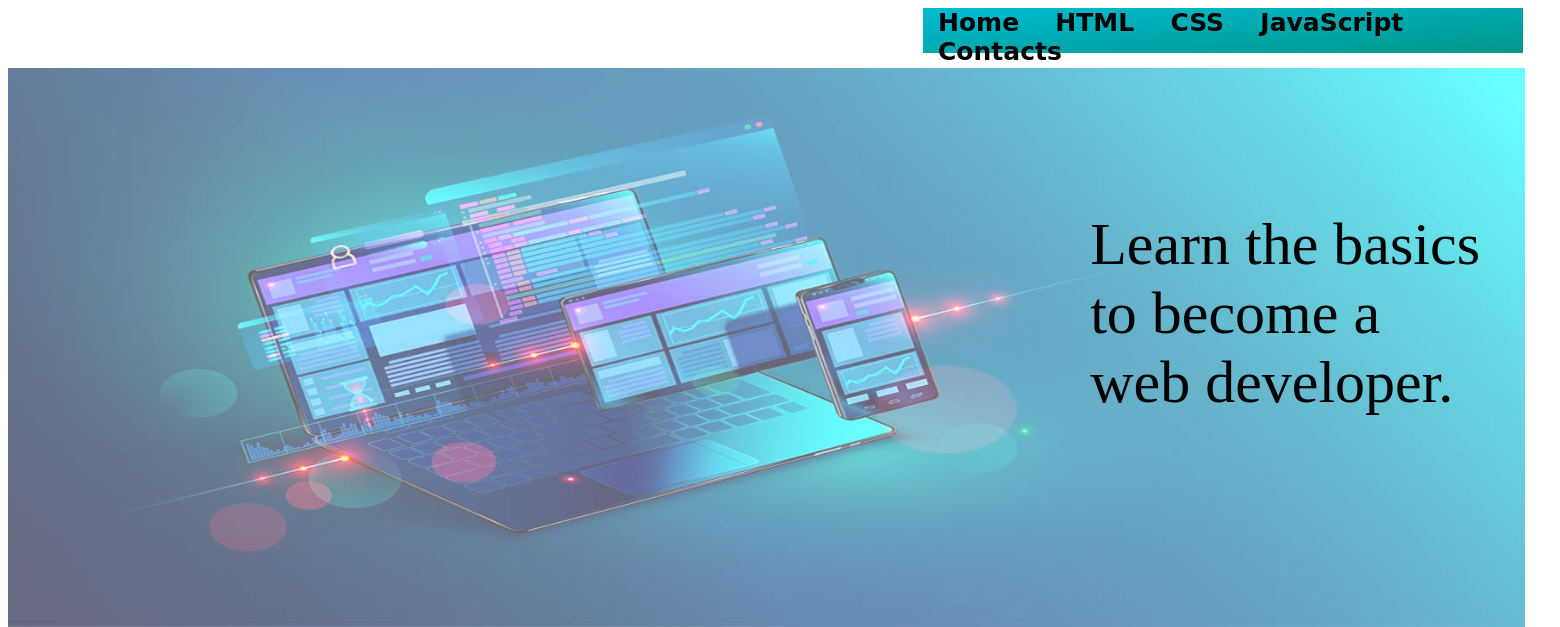
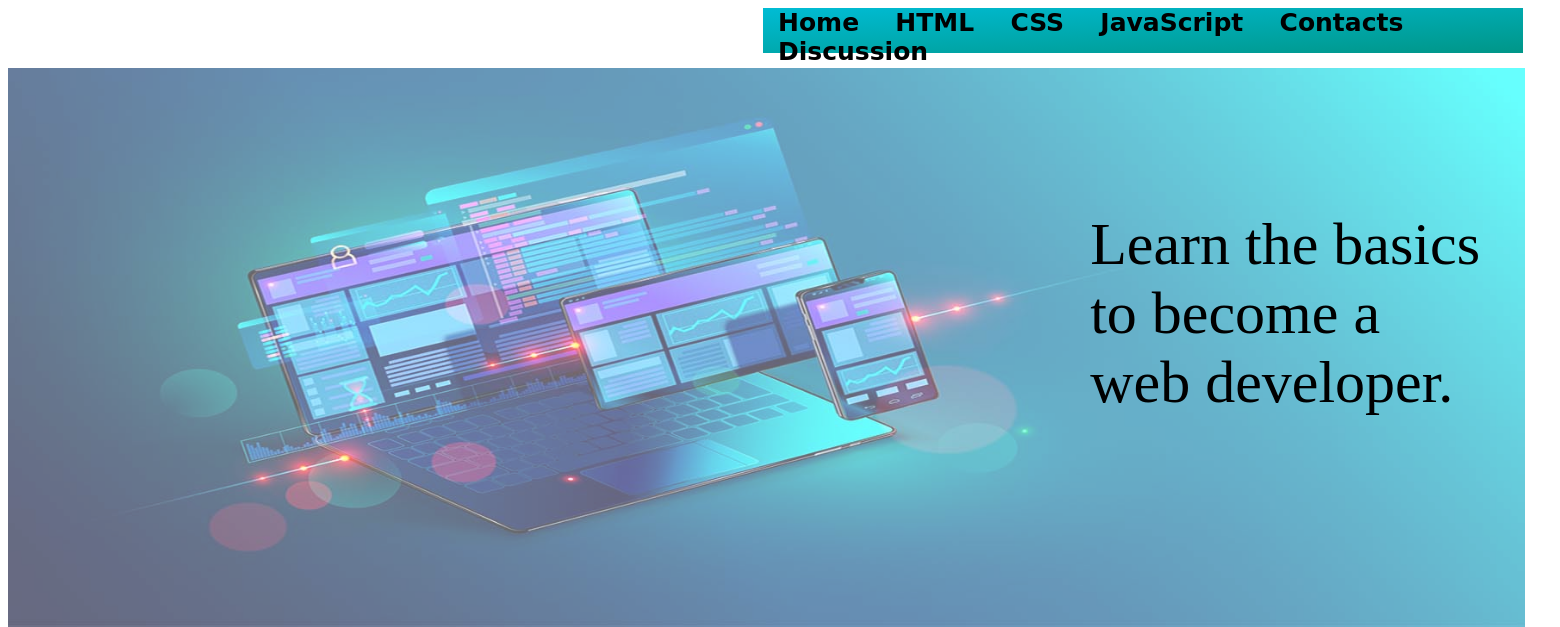
Before and after one commit to SimonaGeorgieva99/40396837, a Flask app: page /home/ in a window 1560 px wide. Shown: the top 627 px of the page. Run offline with Flask 2, Linux system fonts and the light colour scheme.

Commit message:
Added discussion in the nav bar

```diff
--- a/static/master.css
+++ b/static/master.css
@@ -1,7 +1,7 @@
 .topnav {
 	height: 45px;
-	width: 600px;
-	margin-left: 915px;
+	width: 760px;
+	margin-left: 755px;
 	font-size: 25px;
 	background-image: linear-gradient(to bottom right, #00bcd4, #009688);
 }
--- a/templates/master.html
+++ b/templates/master.html
@@ -12,6 +12,7 @@
 		<a href="/cssIntro" class="navigation">CSS</a>
 		<a href="/javascriptIntro" class="navigation">JavaScript</a>
 		<a href="/contacts" class="navigation">Contacts</a>
+		<a href="/discussion" class="navigation">Discussion</a>
 	</nav>
 
 	{% block content %} {% endblock %}
```
